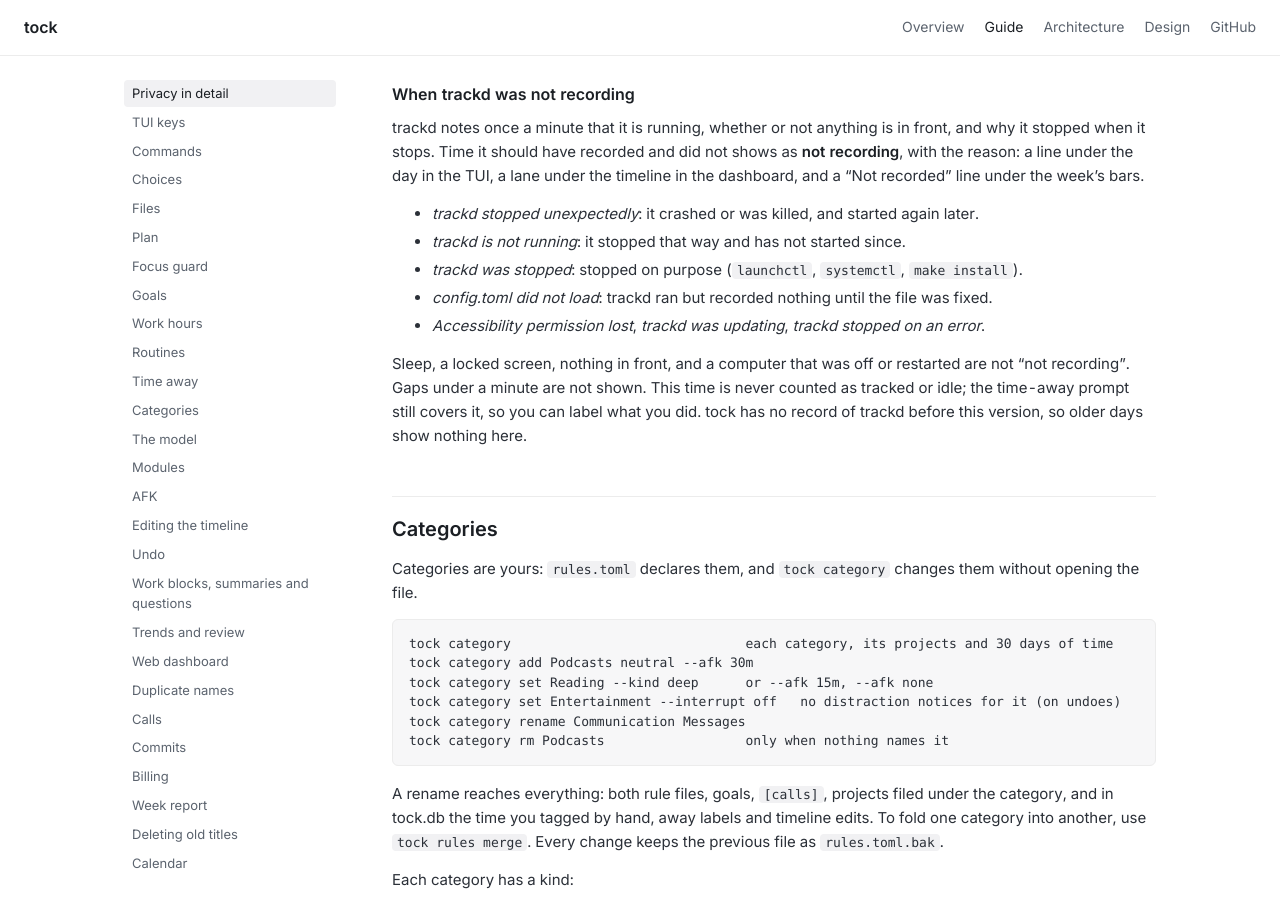
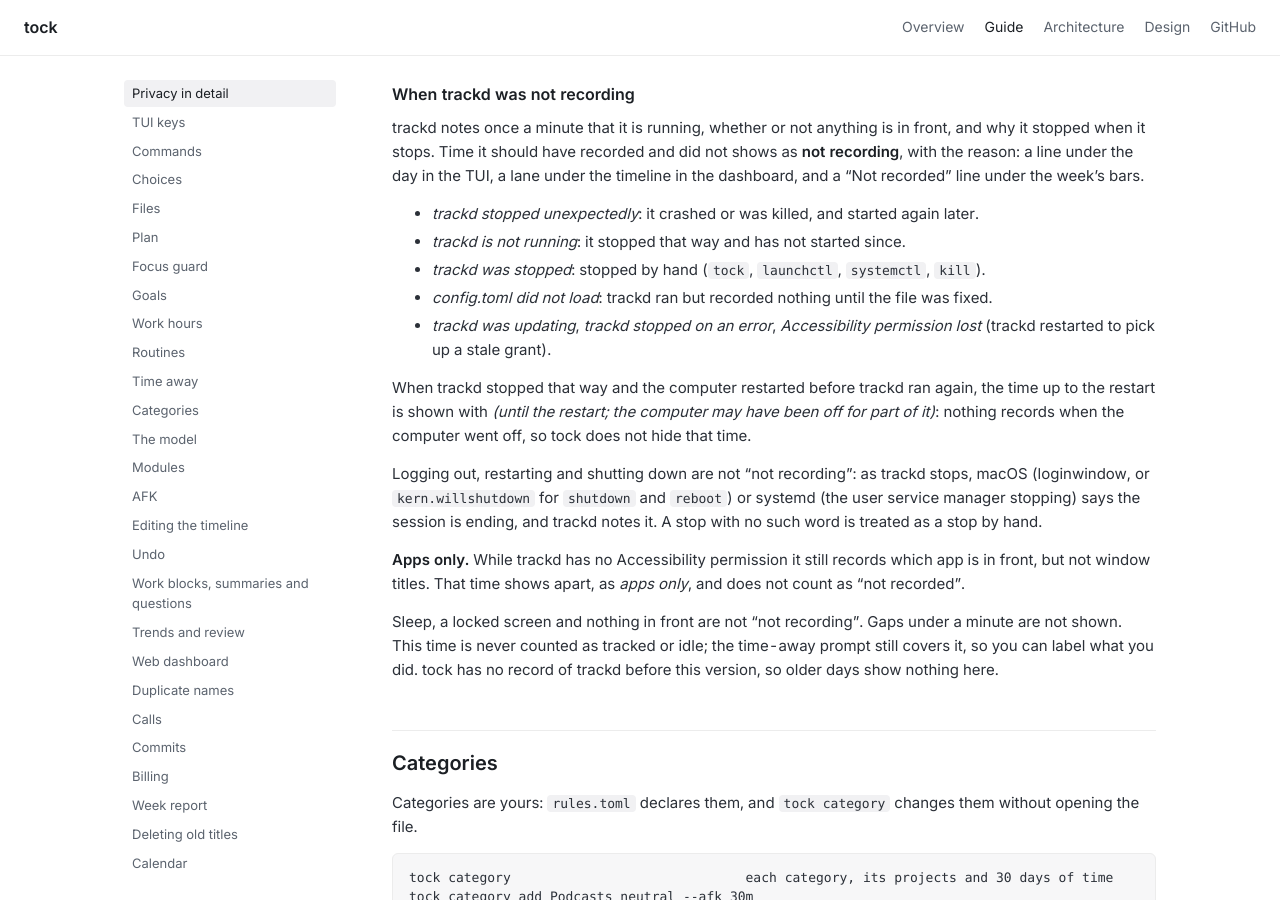
Before and after one commit to confuserdotcom/tock, a Jekyll site: the page built from docs/guide.md, in a window 1280 px wide and 900 px high, scrolled down 12947 px. Built offline with Jekyll 4.4.1, drawn with Linux system fonts in a browser that asks for light colours; our own code applies the rules of GitHub Pages for plain Markdown files.

Commit message:
Changelog and guide for restarts and apps-only time

```diff
--- a/docs/guide.md
+++ b/docs/guide.md
@@ -650,15 +650,31 @@
 
 - *trackd stopped unexpectedly*: it crashed or was killed, and started again later.
 - *trackd is not running*: it stopped that way and has not started since.
-- *trackd was stopped*: stopped on purpose (`launchctl`, `systemctl`, `make install`).
+- *trackd was stopped*: stopped by hand (`tock`, `launchctl`, `systemctl`, `kill`).
 - *config.toml did not load*: trackd ran but recorded nothing until the file was fixed.
-- *Accessibility permission lost*, *trackd was updating*, *trackd stopped on an error*.
-
-Sleep, a locked screen, nothing in front, and a computer that was off or
-restarted are not "not recording". Gaps under a minute are not shown. This
-time is never counted as tracked or idle; the time-away prompt still covers
-it, so you can label what you did. tock has no record of trackd before this
-version, so older days show nothing here.
+- *trackd was updating*, *trackd stopped on an error*, *Accessibility permission lost*
+  (trackd restarted to pick up a stale grant).
+
+When trackd stopped that way and the computer restarted before trackd ran
+again, the time up to the restart is shown with *(until the restart; the
+computer may have been off for part of it)*: nothing records when the
+computer went off, so tock does not hide that time.
+
+Logging out, restarting and shutting down are not "not recording": as
+trackd stops, macOS (loginwindow, or `kern.willshutdown` for `shutdown`
+and `reboot`) or systemd (the user service manager stopping) says the
+session is ending, and trackd notes it. A stop with no such word is
+treated as a stop by hand.
+
+**Apps only.** While trackd has no Accessibility permission it still
+records which app is in front, but not window titles. That time shows
+apart, as *apps only*, and does not count as "not recorded".
+
+Sleep, a locked screen and nothing in front are not "not recording".
+Gaps under a minute are not shown. This time is never counted as tracked
+or idle; the time-away prompt still covers it, so you can label what you
+did. tock has no record of trackd before this version, so older days show
+nothing here.
 
 ## Categories
 
```
Also changed, not shown: CHANGELOG.md.
